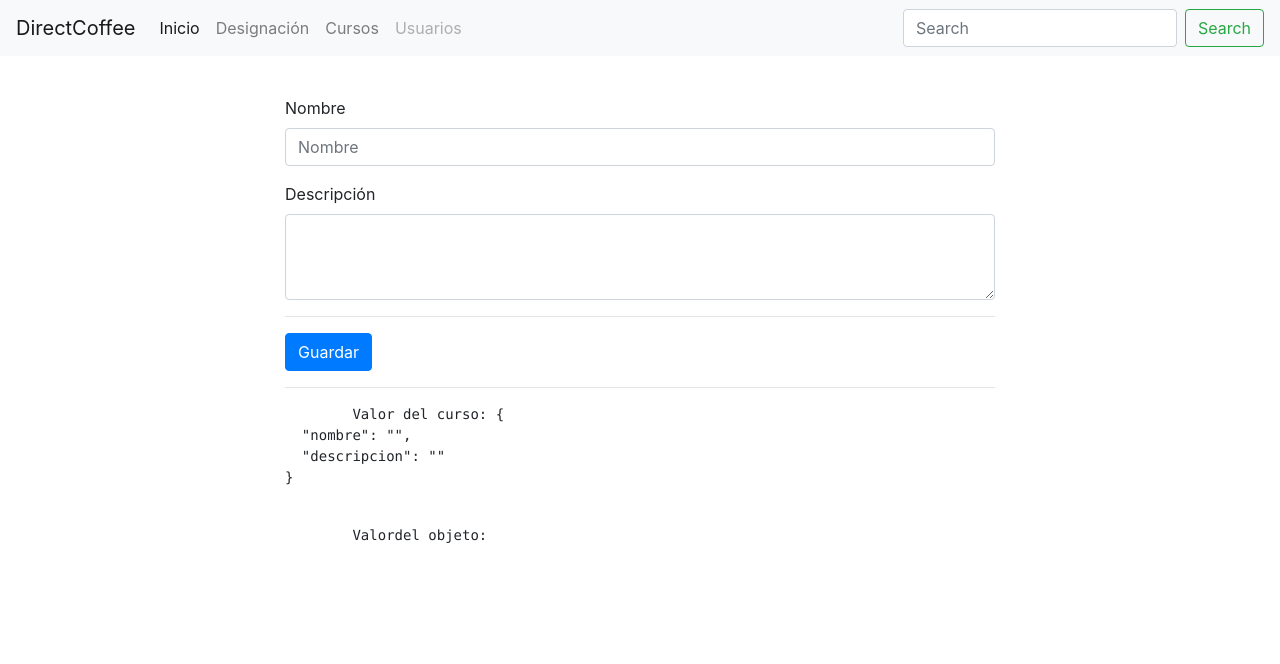
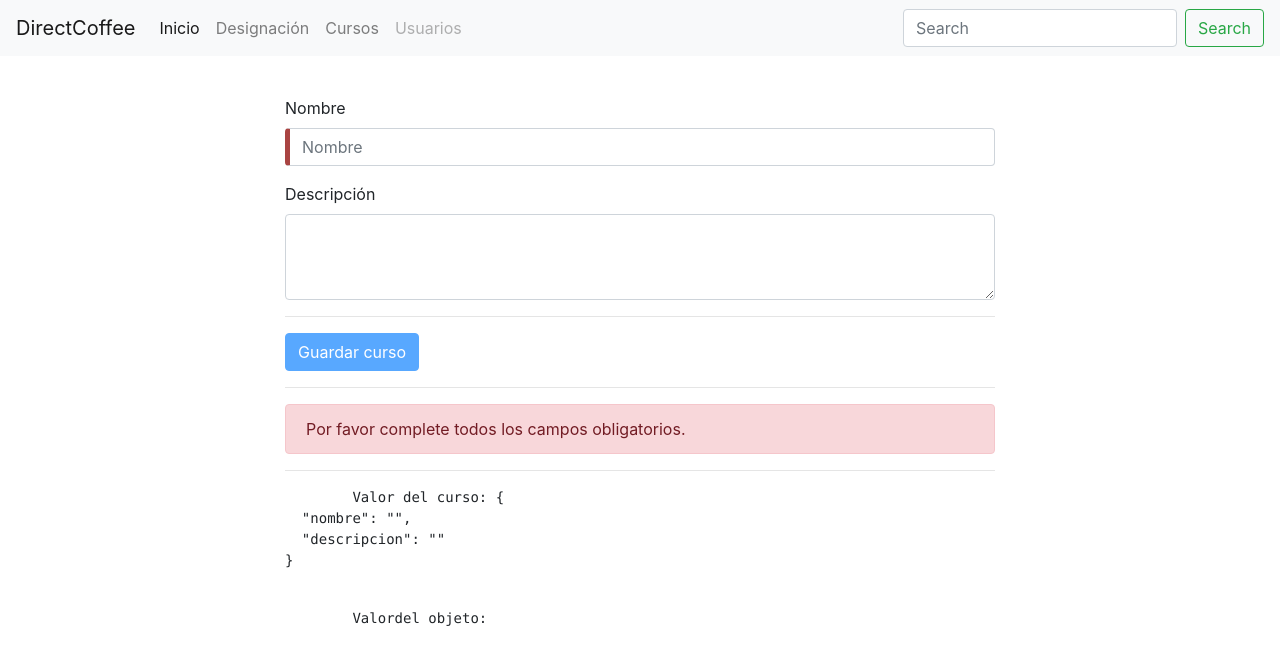
Before and after one commit to alu0100696691/directCoffee, an Angular app: page /nuevoCurso in a window 1280 px wide. Shown: the top 664 px of the page. Built offline with nearby package versions, Linux system fonts and the light colour scheme.

Commit message:
validaciones formulario nuevo curso

```diff
--- a/src/app/nuevo-curso/nuevo-curso.component.css
+++ b/src/app/nuevo-curso/nuevo-curso.component.css
@@ -0,0 +1,19 @@
+input.ng-invalid.ng-touched {
+    border-left: 5px solid #a94442;
+}
+
+input.ng-invalid.ng-untouched {
+    border-left: 5px solid #a94442;
+}
+
+input.ng-valid.ng-dirty {
+    border-left: 5px solid #42A948;
+}
+
+.check {
+    color: #42A948
+}
+
+.uncheck {
+    color: #a94442;
+}
--- a/src/app/nuevo-curso/nuevo-curso.component.html
+++ b/src/app/nuevo-curso/nuevo-curso.component.html
@@ -7,10 +7,19 @@
           <label for="nombreCurso">Nombre</label>
           <input type="text" class="form-control" id="nombre" placeholder="Nombre" formControlName="nombre">
         </div>
+        <p class="alert alert-danger" *ngIf="!cursoForm.controls.nombre.valid && cursoForm.controls.nombre.touched">
+          El nombre del curso es obligatorio, mínimo ocho caracteres.
+        </p>
         <label for="descripcion">Descripción</label>
         <textarea class="form-control" id="descripcion" rows="3" formControlName="descripcion"></textarea>
         <hr>
-        <button type="submit" class="btn btn-primary">Guardar</button>
+        <button type="submit"
+          class="btn btn-primary"
+          [disabled]="!cursoForm.valid">Guardar curso</button>
+          <hr>
+          <p class="alert alert-danger" *ngIf="!cursoForm.valid">
+            Por favor complete todos los campos obligatorios.
+          </p>
       </form>
       <hr>
       <pre>
--- a/src/app/nuevo-curso/nuevo-curso.component.ts
+++ b/src/app/nuevo-curso/nuevo-curso.component.ts
@@ -1,5 +1,5 @@
 import { Component, OnInit } from '@angular/core';
-import { FormControl, FormGroup, FormBuilder } from '@angular/forms';
+import { FormControl, FormGroup, FormBuilder, Validators } from '@angular/forms';
 
 @Component({
   selector: 'app-nuevo-curso',
@@ -15,7 +15,7 @@ export class NuevoCursoComponent implements OnInit {
 
   ngOnInit() {
     this.cursoForm = this.pf.group({
-      nombre: '',
+      nombre: ['', [Validators.required, Validators.minLength(8)] ],
       descripcion:''
     });
   }
```
